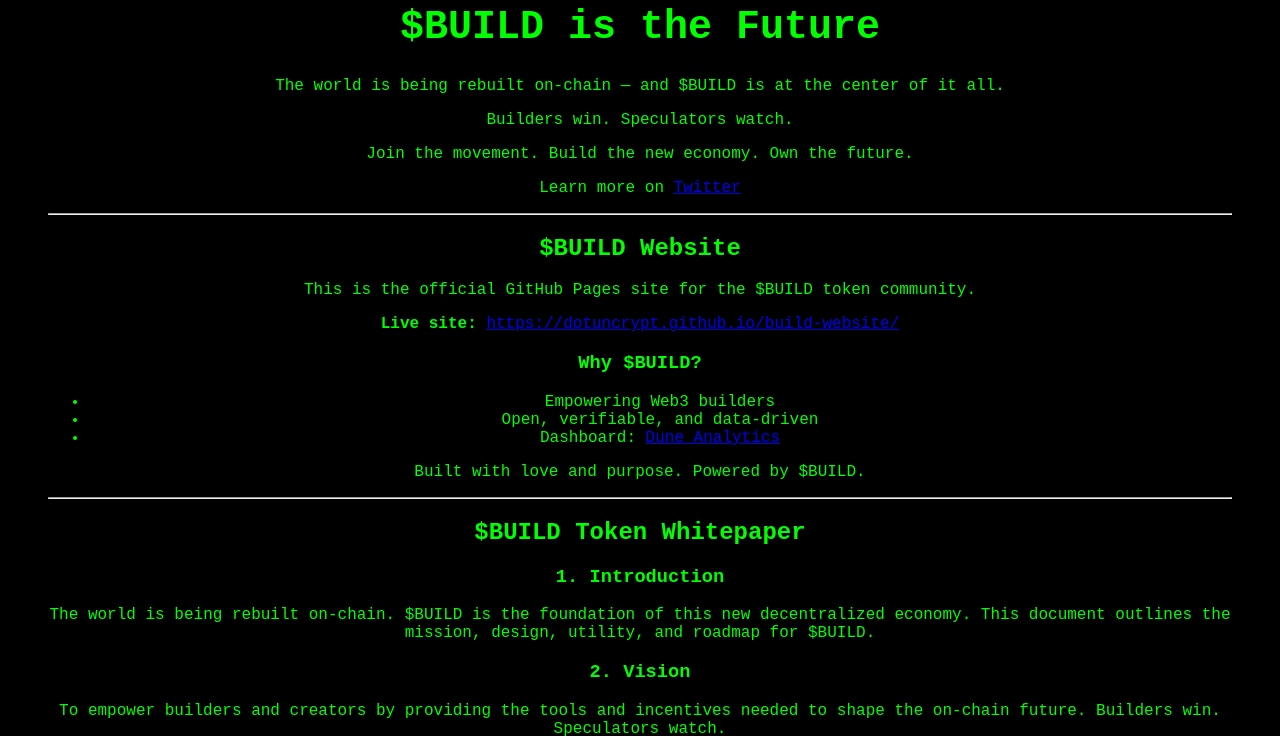
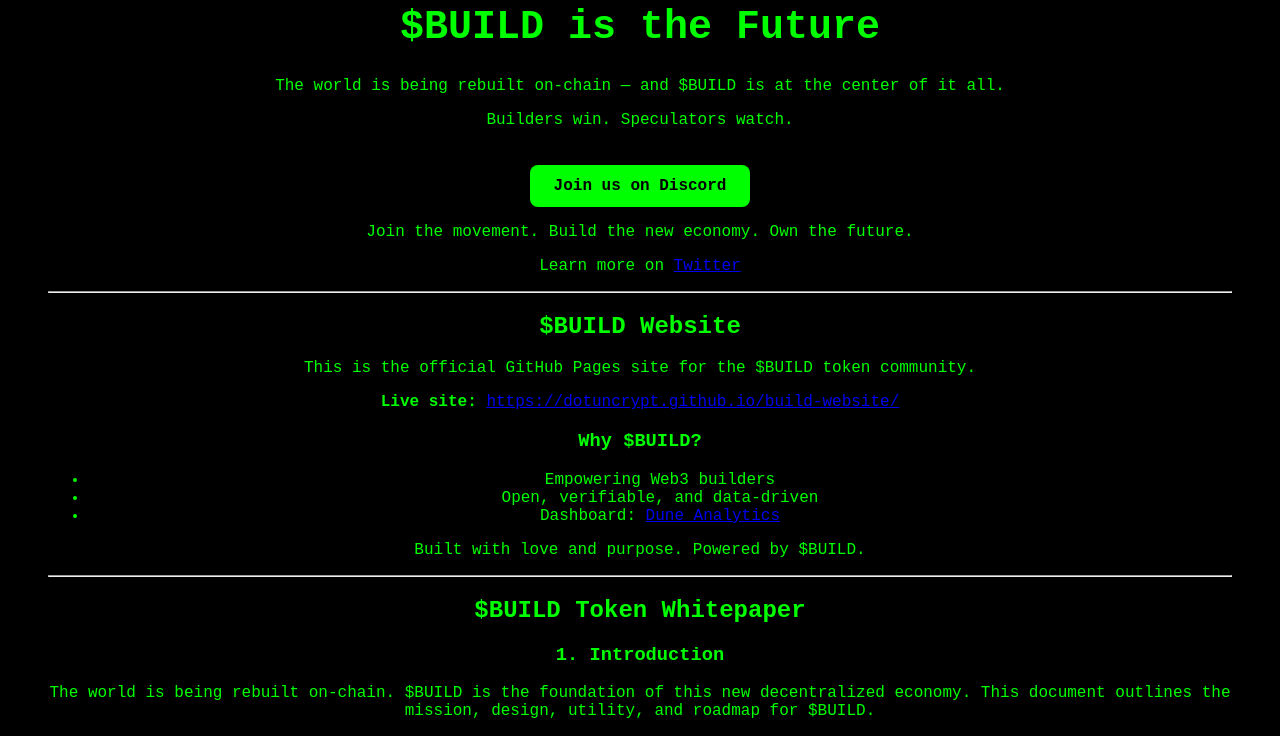
Before and after one commit to Dotuncrypt/build-website, a plain HTML site: page index.html in a window 1280 px wide. Shown: the part 88-824 px from the top of the page. Drawn offline with Linux system fonts and the light colour scheme.

Commit message:
Update index.html

```diff
--- a/index.html
+++ b/index.html
@@ -15,6 +15,7 @@
   <p>
     Builders win. Speculators watch.
   </p>
+  <a href="https://discord.gg/https://discord.gg/jeucHRsW" class="button" target="_blank">Join us on Discord</a>
   <p>
     Join the movement. Build the new economy. Own the future.
   </p>
```
